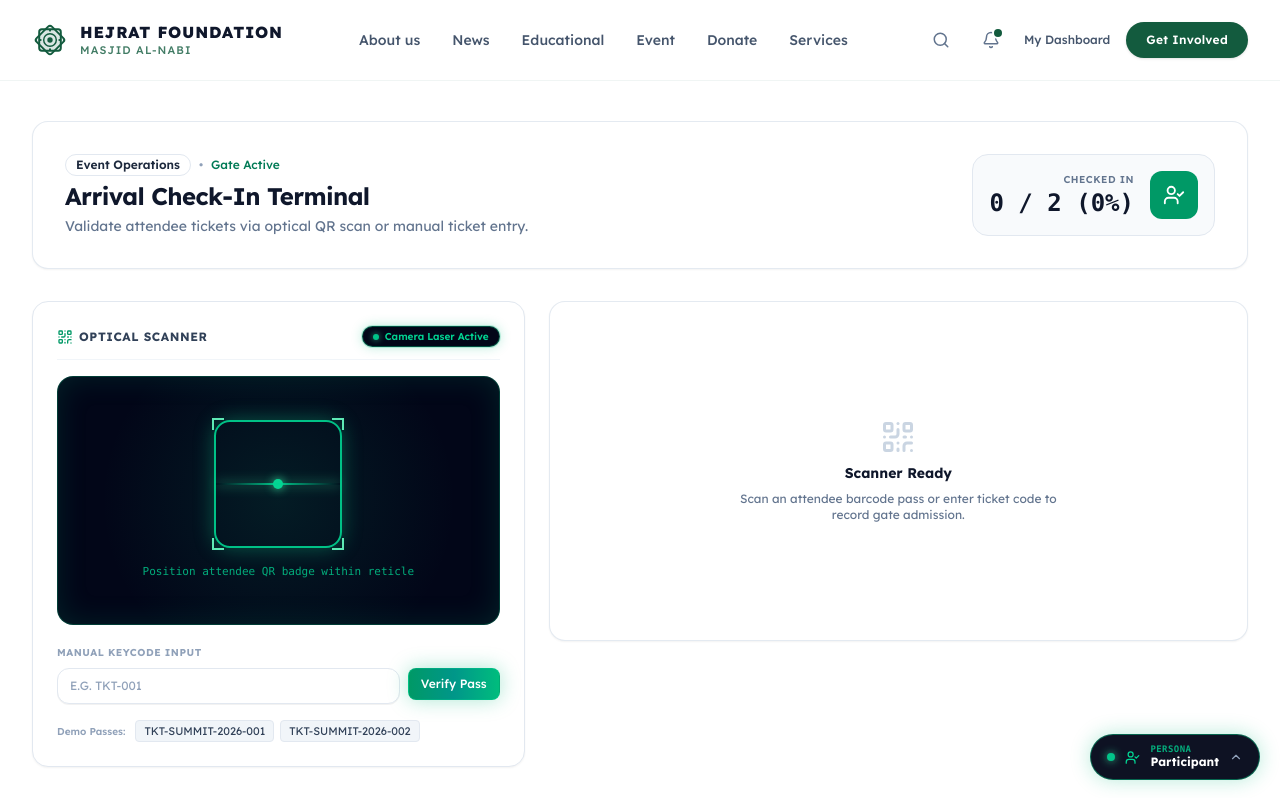
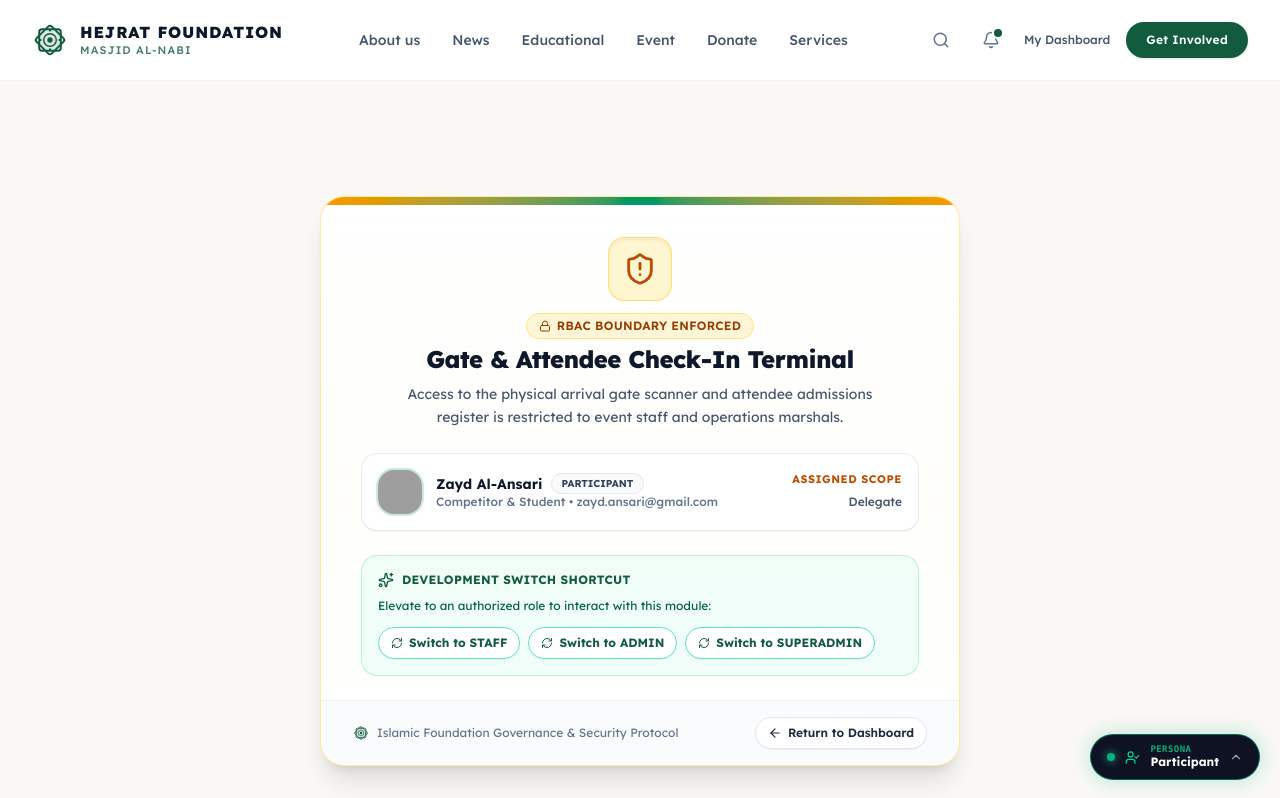
Before and after one commit to FuadTesfaye/ilmflow-state, a Next.js app: page /staff in a window 1280 px wide. Shown: the top 798 px of the page. Built offline with nearby package versions, Linux system fonts and the light colour scheme; grey boxes are pictures that could not be loaded.

Commit message:
feat(rbac): protect dashboard tabs, guard mutation triggers, and enforce route gates on /admin, /judge, /staff (Batch 3/3)

```diff
--- a/src/app/admin/page.tsx
+++ b/src/app/admin/page.tsx
@@ -17,6 +17,7 @@ import { Dialog, DialogContent, DialogHeader, DialogTitle, DialogDescription, Di
 import { Sheet, SheetHeader, SheetTitle, SheetDescription, SheetFooter } from '../../components/ui/sheet';
 import { DropdownMenu, DropdownMenuItem, DropdownMenuLabel, DropdownMenuSeparator } from '../../components/ui/dropdown-menu';
 import { Select } from '../../components/ui/select';
+import { AccessDeniedCard } from '../../components/common/PermissionGate';
 import {
   Users,
   Calendar,
@@ -53,6 +54,8 @@ import {
 
 export default function AdminDashboardPage() {
   const {
+    currentUser,
+    hasRole,
     events,
     createEvent,
     competitions,
@@ -70,6 +73,18 @@ export default function AdminDashboardPage() {
     gradeSubmission,
     addToast
   } = useApp();
+
+  if (!hasRole(['admin', 'superadmin'])) {
+    return (
+      <div className="min-h-screen bg-[#faf8f5] flex items-center justify-center p-4">
+        <AccessDeniedCard
+          title="Administrative Command Center"
+          description="Access to the institution's administrative operations console is restricted to certified administrators and executive trustees."
+          requiredRoles={['admin', 'superadmin']}
+        />
+      </div>
+    );
+  }
 
   // Layout state
   const [activeTab, setActiveTab] = useState<
--- a/src/app/dashboard/page.tsx
+++ b/src/app/dashboard/page.tsx
@@ -1,8 +1,9 @@
 'use client';
 
-import React, { useState } from 'react';
+import React, { useState, useEffect } from 'react';
 import Link from 'next/link';
 import { useApp } from '../../context/AppContext';
+import { AccessDeniedCard } from '../../components/common/PermissionGate';
 import {
   EventItem,
   RegistrationRecord,
@@ -77,6 +78,9 @@ import {
 export default function MasterDashboardPage() {
   const {
     currentUser,
+    can,
+    isTabPermitted,
+    currentRoleMeta,
     events,
     createEvent,
     competitions,
@@ -98,6 +102,13 @@ export default function MasterDashboardPage() {
   const [sidebarCollapsed, setSidebarCollapsed] = useState(false);
   const [mobileMenuOpen, setMobileMenuOpen] = useState(false);
   const [commandPaletteOpen, setCommandPaletteOpen] = useState(false);
+
+  // Auto-switch to authorized homeTab if activeTab is not permitted for the active role
+  useEffect(() => {
+    if (!isTabPermitted(activeTab)) {
+      setActiveTab(currentRoleMeta.homeTab);
+    }
+  }, [currentUser.role, isTabPermitted, activeTab, currentRoleMeta.homeTab]);
 
   // Modals state
   const [showCreateEventModal, setShowCreateEventModal] = useState(false);
@@ -376,6 +387,14 @@ export default function MasterDashboardPage() {
 
         {/* Dynamic Canvas Container */}
         <main className="flex-1 p-3 sm:p-6 lg:p-8 space-y-6 max-w-7xl w-full mx-auto">
+          {!isTabPermitted(activeTab) ? (
+            <AccessDeniedCard
+              title={`Access Restricted: ${tabLabels[activeTab] || activeTab}`}
+              description={`Your active persona '${currentUser.role}' (${currentRoleMeta.label}) does not have permission to access the ${tabLabels[activeTab] || activeTab} module.`}
+              onReturnHome={() => setActiveTab(currentRoleMeta.homeTab)}
+            />
+          ) : (
+            <>
               {/* ========================================================================= */}
               {/* TAB 1: EXECUTIVE OVERVIEW                                                 */}
               {/* ========================================================================= */}
@@ -402,6 +421,7 @@ export default function MasterDashboardPage() {
                       </div>
 
                       <div className="flex flex-wrap items-center gap-2.5">
+                        {can('event:create') && (
                           <Button
                             size="sm"
                             onClick={() => setShowCreateEventModal(true)}
@@ -410,6 +430,28 @@ export default function MasterDashboardPage() {
                             <Plus size={15} className="mr-1" />
                             Create Program
                           </Button>
+                        )}
+                        {can('attendance:scan') && (
+                          <Button
+                            size="sm"
+                            onClick={() => setActiveTab('registrations')}
+                            className="bg-emerald-800 text-white hover:bg-emerald-900 font-bold rounded-xl shadow-xs border border-emerald-400/30"
+                          >
+                            <QrCode size={15} className="mr-1" />
+                            Gate Scanner
+                          </Button>
+                        )}
+                        {can('submission:grade') && (
+                          <Button
+                            size="sm"
+                            onClick={() => setActiveTab('grading')}
+                            className="bg-amber-600 text-white hover:bg-amber-700 font-bold rounded-xl shadow-xs"
+                          >
+                            <Award size={15} className="mr-1" />
+                            Grading Queue
+                          </Button>
+                        )}
+                        {can('pass:view_own') && (
                           <Button
                             size="sm"
                             variant="outline"
@@ -419,6 +461,7 @@ export default function MasterDashboardPage() {
                             <Ticket size={15} className="mr-1" />
                             My Delegate Pass
                           </Button>
+                        )}
                       </div>
                     </div>
                   </div>
@@ -574,6 +617,7 @@ export default function MasterDashboardPage() {
                     Manage congregational summits, youth intensives, and ticketing quotas.
                   </p>
                 </div>
+                {can('event:create') && (
                   <Button
                     onClick={() => setShowCreateEventModal(true)}
                     className="bg-[#135B3E] hover:bg-[#0c4427] text-white rounded-xl shadow-xs self-start sm:self-auto"
@@ -581,6 +625,7 @@ export default function MasterDashboardPage() {
                     <Plus size={16} className="mr-1.5" />
                     Create New Event
                   </Button>
+                )}
               </div>
 
               {/* Filters */}
@@ -759,7 +804,7 @@ export default function MasterDashboardPage() {
                           </TableCell>
                           <TableCell className="text-right">
                             <div className="flex items-center justify-end gap-1.5">
-                              {reg.status !== 'checked_in' ? (
+                              {can('registration:checkin') && reg.status !== 'checked_in' && (
                                 <Button
                                   size="sm"
                                   onClick={() => {
@@ -770,7 +815,8 @@ export default function MasterDashboardPage() {
                                 >
                                   Check In
                                 </Button>
-                              ) : (
+                              )}
+                              {reg.status === 'checked_in' && (
                                 <span className="inline-flex items-center gap-1 text-[11px] text-emerald-700 font-bold px-2 py-1 bg-emerald-50 rounded-lg">
                                   <Check size={12} />
                                   Admitted
@@ -917,6 +963,7 @@ export default function MasterDashboardPage() {
                             </span>
                           </div>
                         )}
+                        {can('submission:grade') ? (
                           <Button
                             size="sm"
                             onClick={() => setGradingSubmission(sub)}
@@ -924,6 +971,11 @@ export default function MasterDashboardPage() {
                           >
                             {sub.status === 'pending_review' ? 'Audit & Score' : 'Edit Score'}
                           </Button>
+                        ) : (
+                          <span className="text-xs text-slate-400 font-medium px-2 py-1 bg-slate-50 rounded-lg">
+                            Read-only
+                          </span>
+                        )}
                       </div>
                     </Card>
                   );
@@ -944,6 +996,7 @@ export default function MasterDashboardPage() {
                     Repository of vetted questions covering Tajweed, Hadith, Jurisprudence, and Seerah.
                   </p>
                 </div>
+                {can('question:create') && (
                   <Button
                     onClick={() => setShowAddQuestionModal(true)}
                     className="bg-[#135B3E] hover:bg-[#0c4427] text-white rounded-xl shadow-xs self-start sm:self-auto"
@@ -951,6 +1004,7 @@ export default function MasterDashboardPage() {
                     <Plus size={16} className="mr-1.5" />
                     Add Question
                   </Button>
+                )}
               </div>
 
               {/* Questions List */}
@@ -998,6 +1052,7 @@ export default function MasterDashboardPage() {
 
                     <div className="pt-2 text-[11px] text-slate-400 flex items-center justify-between">
                       <span>Source: <strong>{q.sourceReference}</strong></span>
+                      {can('question:delete') && (
                         <button
                           onClick={() => {
                             deleteQuestion(q.id);
@@ -1007,6 +1062,7 @@ export default function MasterDashboardPage() {
                         >
                           <Trash2 size={14} />
                         </button>
+                      )}
                     </div>
                   </Card>
                 ))}
@@ -1248,6 +1304,8 @@ export default function MasterDashboardPage() {
                 </Card>
               </div>
             </div>
+          )}
+          </>
         )}
         </main>
       </div>
--- a/src/app/judge/page.tsx
+++ b/src/app/judge/page.tsx
@@ -4,6 +4,7 @@ import React, { useState } from 'react';
 import { useApp } from '../../context/AppContext';
 import { ManualSubmission, RubricCriterion } from '../../types';
 import { ManualGradingModal } from '../../components/competition/ManualGradingModal';
+import { AccessDeniedCard } from '../../components/common/PermissionGate';
 import { Card, CardHeader, CardTitle, CardDescription, CardContent } from '../../components/ui/card';
 import { Button } from '../../components/ui/button';
 import { Badge } from '../../components/ui/badge';
@@ -17,7 +18,19 @@ import {
 } from 'lucide-react';
 
 export default function JudgeDashboardPage() {
-  const { manualSubmissions, competitions, currentUser } = useApp();
+  const { manualSubmissions, competitions, currentUser, hasRole } = useApp();
+
+  if (!hasRole(['judge', 'admin', 'superadmin'])) {
+    return (
+      <div className="min-h-screen bg-[#faf8f5] flex items-center justify-center p-4">
+        <AccessDeniedCard
+          title="Scholarly Adjudication Workstation"
+          description="Access to the official Quranic recitation and treatise scoring terminal is restricted to accredited judges and academic admins."
+          requiredRoles={['judge', 'admin', 'superadmin']}
+        />
+      </div>
+    );
+  }
 
   const [selectedSubmission, setSelectedSubmission] = useState<ManualSubmission | null>(null);
   const [filterType, setFilterType] = useState<'all' | 'pending' | 'graded'>('all');
--- a/src/app/staff/page.tsx
+++ b/src/app/staff/page.tsx
@@ -2,6 +2,7 @@
 
 import React, { useState } from 'react';
 import { useApp } from '../../context/AppContext';
+import { AccessDeniedCard } from '../../components/common/PermissionGate';
 import { Card, CardHeader, CardTitle, CardDescription, CardContent } from '../../components/ui/card';
 import { Button } from '../../components/ui/button';
 import { Badge } from '../../components/ui/badge';
@@ -17,7 +18,19 @@ import {
 } from 'lucide-react';
 
 export default function StaffCheckInGatePage() {
-  const { registrations, checkInAttendee } = useApp();
+  const { registrations, checkInAttendee, hasRole } = useApp();
+
+  if (!hasRole(['staff', 'admin', 'superadmin'])) {
+    return (
+      <div className="min-h-screen bg-[#faf8f5] flex items-center justify-center p-4">
+        <AccessDeniedCard
+          title="Gate & Attendee Check-In Terminal"
+          description="Access to the physical arrival gate scanner and attendee admissions register is restricted to event staff and operations marshals."
+          requiredRoles={['staff', 'admin', 'superadmin']}
+        />
+      </div>
+    );
+  }
 
   const [ticketInput, setTicketInput] = useState<string>('');
   const [lastScanResult, setLastScanResult] = useState<{
```
Lines whose indentation alone changed are shown as unchanged.
